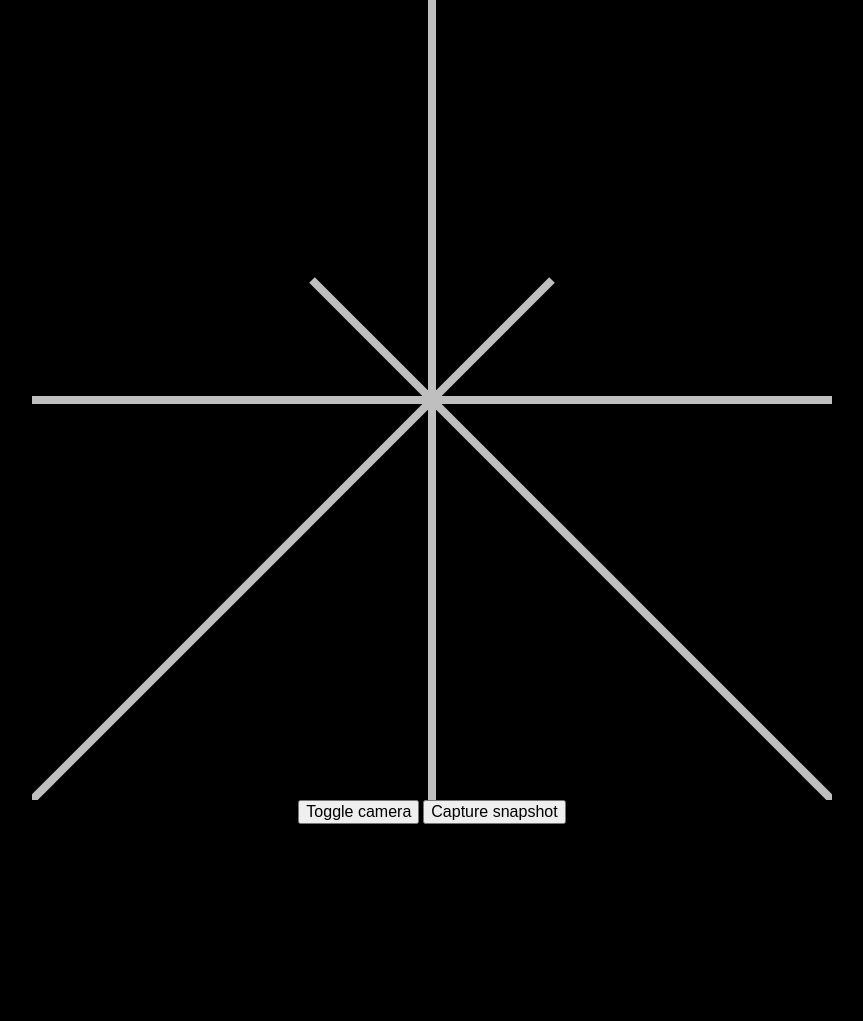
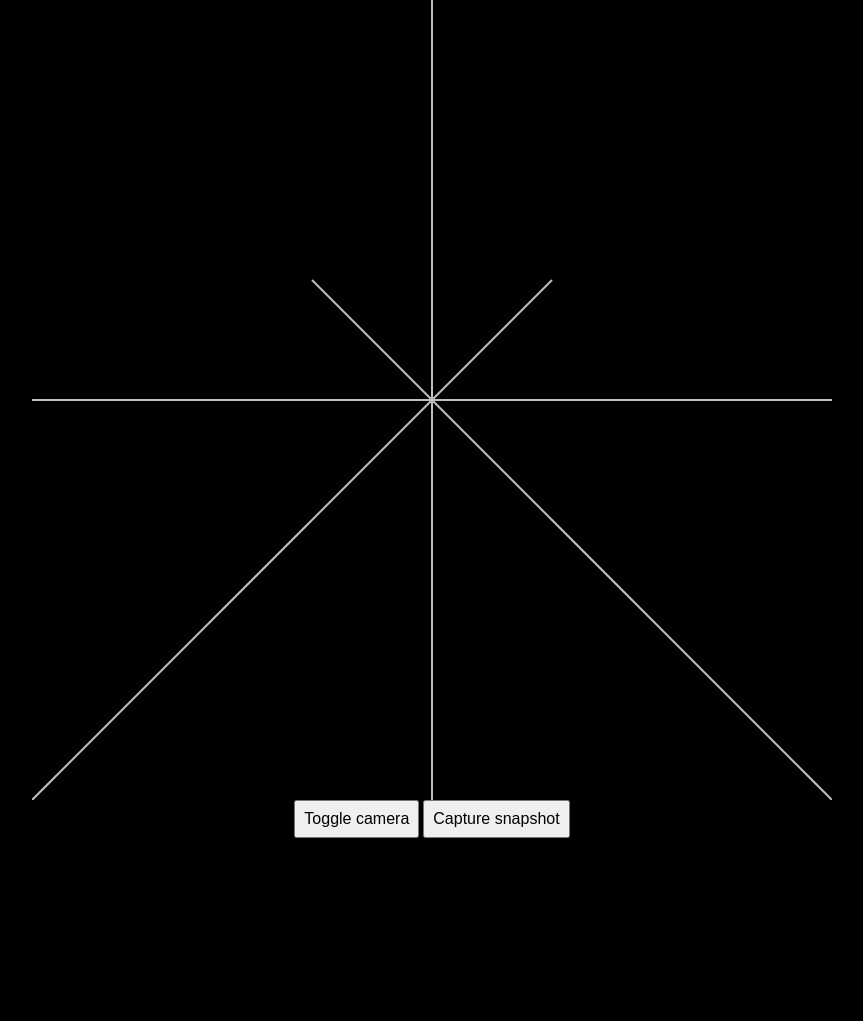
Before and after one commit to thewarpaint/geometry-club-web-app, a plain HTML site: page index.html in a window 1280 px wide. Shown: the whole page, without its empty margins (208-1071 px from the left). Drawn offline with Linux system fonts and the light colour scheme.

Commit message:
Extract overlay guide styles, scale up

```diff
--- a/index.html
+++ b/index.html
@@ -10,16 +10,16 @@
   <body>
     <div class="video-wrapper">
       <video autoplay></video>
-      <svg xmlns="http://www.w3.org/2000/svg" xmlns:xlink="http://www.w3.org/1999/xlink" viewBox="0 0 100 100"
+      <svg xmlns="http://www.w3.org/2000/svg" xmlns:xlink="http://www.w3.org/1999/xlink" viewBox="0 0 400 400"
            class="video--overlay">
         <!-- Horizontal line -->
-        <line x1="0"  y1="50" x2="100" y2="50" style="stroke: #ffffff; stroke-width: 1px;"/>
+        <line class="video--overlay-guide" x1="0" y1="200" x2="400" y2="200" />
         <!-- Vertical line -->
-        <line x1="50"  y1="0" x2="50" y2="100" style="stroke: #ffffff; stroke-width: 1px;"/>
+        <line class="video--overlay-guide" x1="200" y1="0" x2="200" y2="400" />
         <!-- Bottom left corner line -->
-        <line x1="0"  y1="100" x2="65" y2="35" style="stroke: #ffffff; stroke-width: 1px;"/>
+        <line class="video--overlay-guide" x1="0" y1="400" x2="260" y2="140" />
         <!-- Bottom right corner line -->
-        <line x1="100"  y1="100" x2="35" y2="35" style="stroke: #ffffff; stroke-width: 1px;"/>
+        <line class="video--overlay-guide" x1="400" y1="400" x2="140" y2="140" />
       </svg>
     </div>
 
--- a/main.css
+++ b/main.css
@@ -17,6 +17,7 @@ video {
 
 button {
   font-size: 1rem;
+  padding: .5rem;
 }
 
 pre {
@@ -39,6 +40,11 @@ img {
   opacity: .75;
 }
 
+.video--overlay-guide {
+  stroke: #ffffff;
+  stroke-width: 1px;
+}
+
 .hide {
   display: none !important;
 }
```
